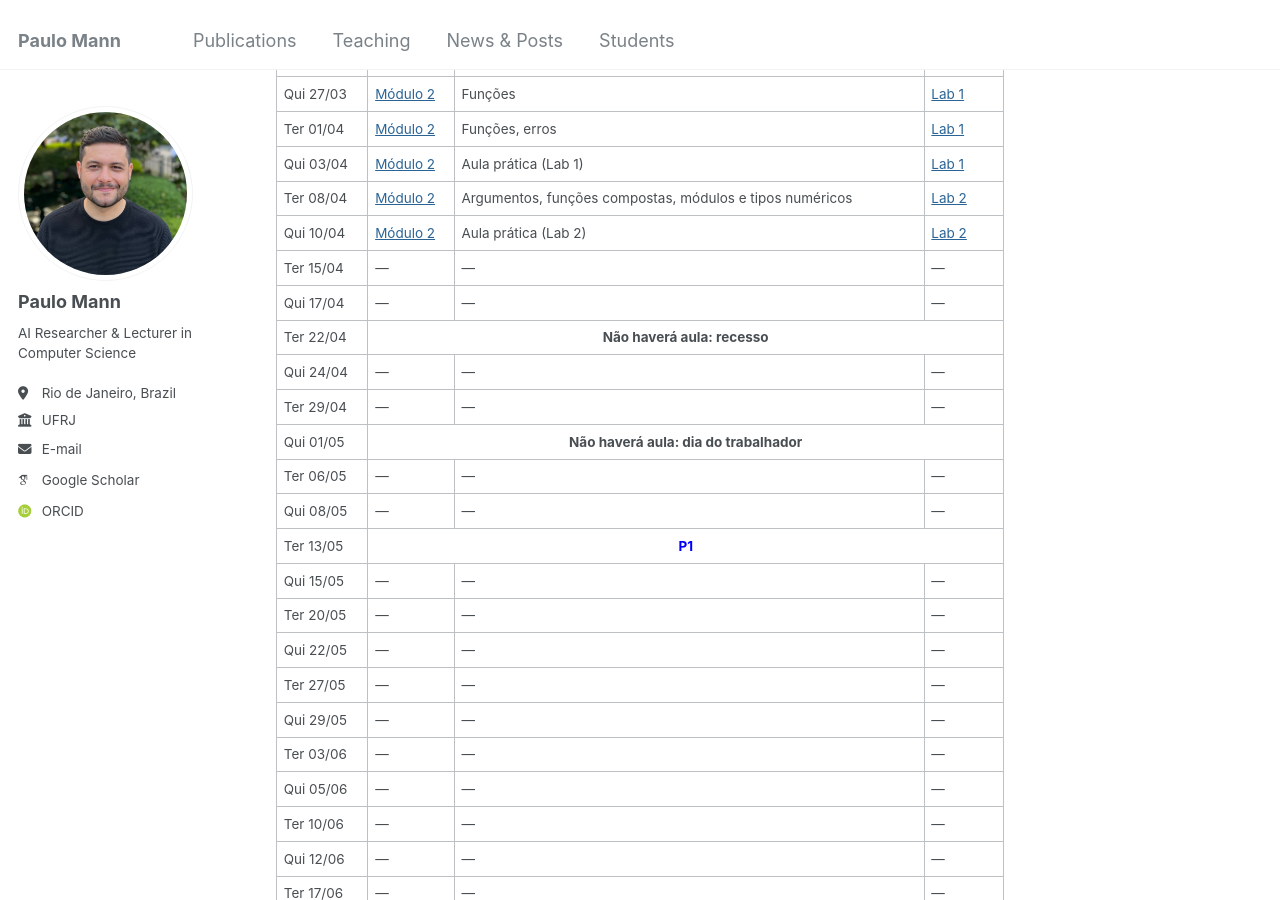
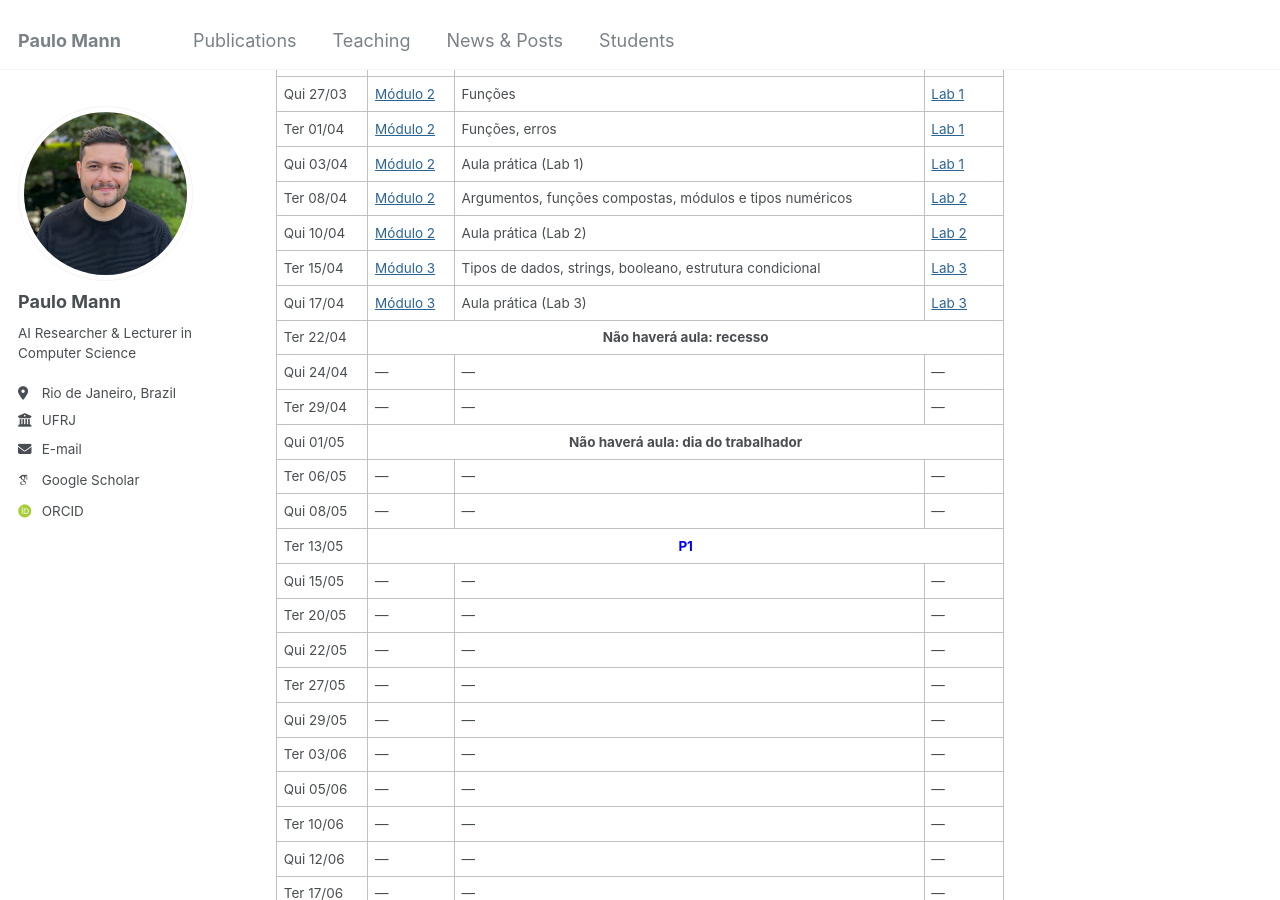
Before and after one commit to paulomann/paulomann.github.io, a Jekyll site: the page built from _teaching/class-2-25-1.md, in a window 1280 px wide and 900 px high, scrolled down 1253 px. Built offline with Jekyll 4.4.1, drawn with Linux system fonts in a browser that asks for light colours; some web fonts are replaced.

Commit message:
atualizando comp 1

```diff
--- a/_teaching/class-2-25-1.md
+++ b/_teaching/class-2-25-1.md
@@ -121,8 +121,18 @@ layout: custom-teaching
                     <td>Aula prática (Lab 2)</td>
                     <td><a href="https://python.ic.ufrj.br/aulas/aula-02/lab2_IDLE.pdf" style="color: #2a6496; text-decoration: underline;">Lab 2</a></td>
                 </tr>
-                <tr><td>Ter 15/04</td><td>&mdash;</td><td>&mdash;</td><td>&mdash;</td></tr>
-                <tr><td>Qui 17/04</td><td>&mdash;</td><td>&mdash;</td><td>&mdash;</td></tr>
+                <tr>
+                    <td>Ter 15/04</td>
+                    <td><a href="https://python.ic.ufrj.br/aulas/aula-03/index.html" style="color: #2a6496; text-decoration: underline;">Módulo 3</a></td>
+                    <td>Tipos de dados, strings, booleano, estrutura condicional</td>
+                    <td><a href="https://python.ic.ufrj.br/aulas/aula-03/lab3_IDLE_v2.pdf" style="color: #2a6496; text-decoration: underline;">Lab 3</a></td>
+                </tr>
+                <tr>
+                    <td>Qui 17/04</td>
+                    <td><a href="https://python.ic.ufrj.br/aulas/aula-03/index.html" style="color: #2a6496; text-decoration: underline;">Módulo 3</a></td>
+                    <td>Aula prática (Lab 3)</td>
+                    <td><a href="https://python.ic.ufrj.br/aulas/aula-03/lab3_IDLE_v2.pdf" style="color: #2a6496; text-decoration: underline;">Lab 3</a></td>
+                </tr>
                 <tr>
                     <td>Ter 22/04</td>
                     <td colspan="3" style="text-align: center; font-weight: bold;">Não haverá aula: recesso</td>
```
